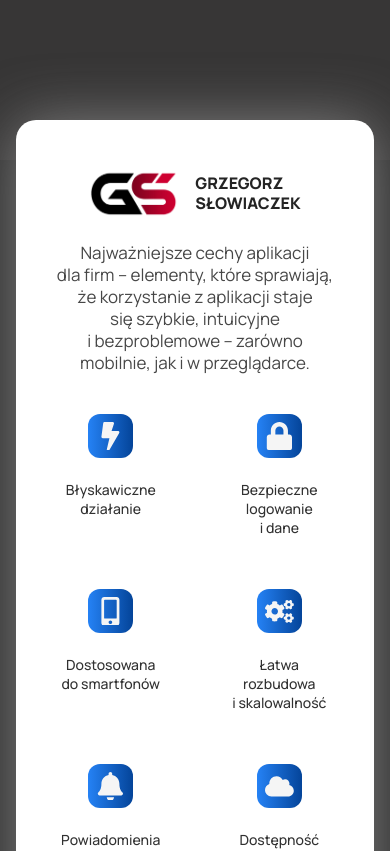
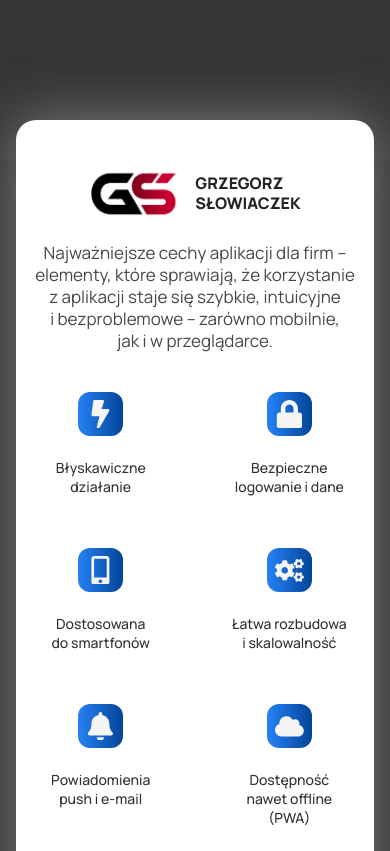
Before and after one commit to Grzegorz-dev/moja-strona-de, a Next.js app: page /aplikacje in a window 390 px wide. Shown: the part 800-1651 px from the top of the page. Built offline with nearby package versions, Linux system fonts and the light colour scheme.

Commit message:
Poprawki

```diff
--- a/src/app/aplikacje/aplikacje.module.css
+++ b/src/app/aplikacje/aplikacje.module.css
@@ -598,7 +598,7 @@
     }
 
     .appFeaturesBox {
-      padding: 40px 20px;
+      padding: 40px 0px;
       margin: auto 1rem;
     }
 
```
